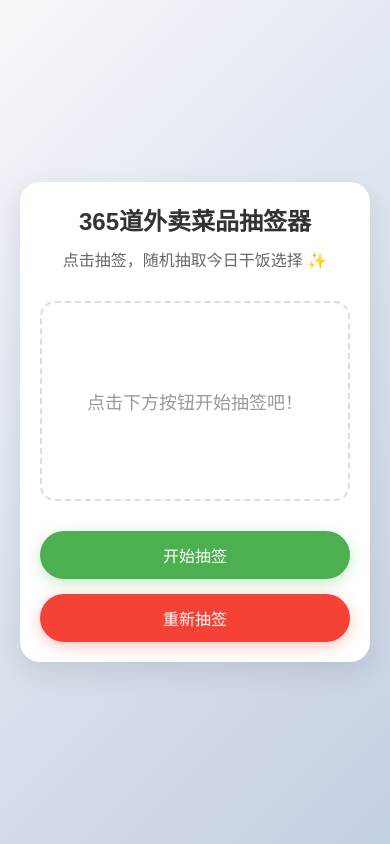
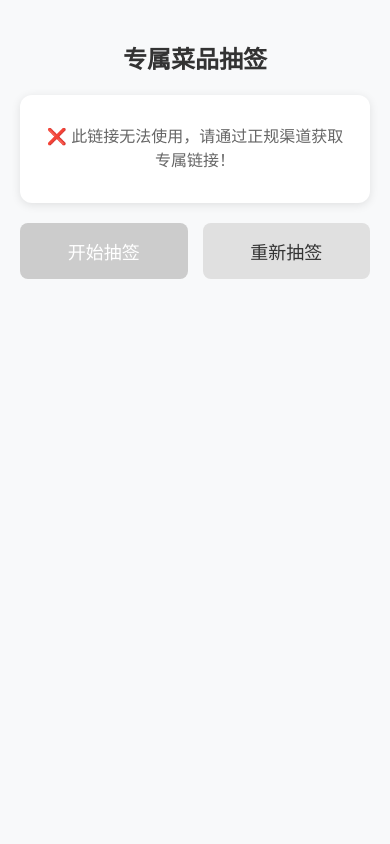
Before and after one commit to dalaoying9898/-, a plain HTML site: page index.html in a window 390 px wide. Drawn offline with Linux system fonts and the light colour scheme.

Commit message:
Update index.html

```diff
--- a/index.html
+++ b/index.html
@@ -3,214 +3,145 @@
 <head>
     <meta charset="UTF-8">
     <meta name="viewport" content="width=device-width, initial-scale=1.0">
-    <title>365道外卖菜品抽签器</title>
+    <title>专属菜品抽签</title>
     <style>
+        /* 全局样式 - 适配手机端，小红书客户常用手机访问 */
         * {
             margin: 0;
             padding: 0;
             box-sizing: border-box;
             font-family: "Microsoft YaHei", sans-serif;
         }
-
         body {
-            background: linear-gradient(135deg, #f5f7fa 0%, #c3cfe2 100%);
-            min-height: 100vh;
-            display: flex;
-            flex-direction: column;
-            align-items: center;
-            justify-content: center;
+            background-color: #f8f9fa;
             padding: 20px;
+            max-width: 500px;
+            margin: 0 auto;
         }
-
-        .container {
-            background: white;
-            border-radius: 20px;
-            box-shadow: 0 10px 30px rgba(0, 0, 0, 0.1);
-            padding: 40px;
-            max-width: 600px;
-            width: 100%;
+        h1 {
+            text-align: center;
+            color: #333;
+            margin: 20px 0;
+            font-size: 24px;
+        }
+        /* 抽签结果盒子 */
+        #resultBox {
+            background-color: white;
+            border-radius: 12px;
+            padding: 30px 20px;
+            box-shadow: 0 2px 10px rgba(0,0,0,0.1);
+            margin-bottom: 20px;
             text-align: center;
         }
-
-        h1 {
+        #noResult {
+            color: #666;
+            font-size: 16px;
+            line-height: 1.5;
+        }
+        #resultContent {
+            display: none;
+            margin-top: 10px;
+        }
+        #resultContent.show {
+            display: block;
+        }
+        #dishNumber {
+            color: #ff6700;
+            font-size: 18px;
+            font-weight: bold;
+            margin-bottom: 10px;
+        }
+        #dishName {
+            font-size: 22px;
             color: #333;
-            margin-bottom: 10px;
-            font-size: 28px;
+            font-weight: bold;
+            margin-bottom: 15px;
         }
-
-        .subtitle {
+        #dishBlessing {
             color: #666;
-            margin-bottom: 30px;
             font-size: 16px;
+            line-height: 1.6;
         }
-
-        .result-box {
-            border: 2px dashed #ddd;
-            border-radius: 15px;
-            padding: 30px 20px;
-            margin: 20px 0;
-            min-height: 200px;
-            display: flex;
-            flex-direction: column;
-            align-items: center;
-            justify-content: center;
-            transition: all 0.3s ease;
+        /* 抽签动画 */
+        #resultBox.drawing #noResult {
+            animation: loading 1s infinite alternate;
         }
-
-        .result-box.active {
-            border-color: #4CAF50;
-            background-color: #f9fff9;
+        @keyframes loading {
+            from { opacity: 0.5; }
+            to { opacity: 1; }
         }
-
-        .no-result {
-            color: #999;
-            font-size: 18px;
-        }
-
-        .result-content {
-            display: none;
-            flex-direction: column;
-            gap: 15px;
-        }
-
-        .result-content.show {
-            display: flex;
-        }
-
-        .dish-number {
-            color: #4CAF50;
-            font-size: 20px;
-            font-weight: bold;
-        }
-
-        .dish-name {
-            color: #333;
-            font-size: 24px;
-            font-weight: bold;
-            margin: 10px 0;
-        }
-
-        .dish-blessing {
-            color: #666;
-            font-size: 18px;
-            line-height: 1.5;
-            padding: 10px;
-            background-color: #f5f5f5;
-            border-radius: 10px;
-            width: 100%;
-        }
-
+        /* 按钮样式 */
         .btn-group {
             display: flex;
             gap: 15px;
-            justify-content: center;
-            margin-top: 30px;
-            flex-wrap: wrap;
+            margin-top: 20px;
         }
-
-        .draw-btn {
-            background-color: #4CAF50;
-            color: white;
+        button {
+            flex: 1;
+            padding: 15px 0;
             border: none;
-            padding: 15px 40px;
-            border-radius: 50px;
+            border-radius: 8px;
             font-size: 18px;
             cursor: pointer;
-            transition: all 0.3s ease;
-            box-shadow: 0 4px 15px rgba(76, 175, 80, 0.3);
+            transition: background-color 0.3s;
         }
-
-        .draw-btn:hover {
-            background-color: #45a049;
-            transform: translateY(-2px);
+        #drawBtn {
+            background-color: #ff6700;
+            color: white;
         }
-
-        .draw-btn:active {
-            transform: translateY(0);
+        #drawBtn:disabled {
+            background-color: #ccc;
+            cursor: not-allowed;
         }
-
-        .reset-btn {
-            background-color: #f44336;
-            color: white;
-            border: none;
-            padding: 15px 40px;
-            border-radius: 50px;
-            font-size: 18px;
-            cursor: pointer;
-            transition: all 0.3s ease;
-            box-shadow: 0 4px 15px rgba(244, 67, 54, 0.3);
+        #resetBtn {
+            background-color: #e0e0e0;
+            color: #333;
         }
-
-        .reset-btn:hover {
-            background-color: #d32f2f;
-            transform: translateY(-2px);
-        }
-
-        .reset-btn:active {
-            transform: translateY(0);
-        }
-
-        /* 抽签动画 */
-        @keyframes drawAnimation {
-            0% { transform: scale(1); }
-            50% { transform: scale(1.05); }
-            100% { transform: scale(1); }
-        }
-
-        .drawing {
-            animation: drawAnimation 0.2s infinite;
-        }
-
-        /* 响应式适配 */
-        @media (max-width: 500px) {
-            .container {
-                padding: 20px;
-            }
-
-            h1 {
-                font-size: 24px;
-            }
-
-            .draw-btn, .reset-btn {
-                padding: 12px 30px;
-                font-size: 16px;
-                width: 100%;
-            }
-
-            .dish-name {
-                font-size: 20px;
-            }
-
-            .dish-blessing {
-                font-size: 16px;
-            }
+        #resetBtn:hover {
+            background-color: #d0d0d0;
         }
     </style>
 </head>
 <body>
-    <div class="container">
-        <h1>365道外卖菜品抽签器</h1>
-        <p class="subtitle">点击抽签，随机抽取今日干饭选择 ✨</p>
+    <h1>专属菜品抽签</h1>
 
-        <div class="result-box" id="resultBox">
-            <div class="no-result" id="noResult">
-                点击下方按钮开始抽签吧！
-            </div>
-            <div class="result-content" id="resultContent">
-                <div class="dish-number" id="dishNumber"></div>
-                <div class="dish-name" id="dishName"></div>
-                <div class="dish-blessing" id="dishBlessing"></div>
-            </div>
-        </div>
-
-        <div class="btn-group">
-            <button class="draw-btn" id="drawBtn">开始抽签</button>
-            <button class="reset-btn" id="resetBtn">重新抽签</button>
+    <!-- 抽签结果展示区 -->
+    <div id="resultBox">
+        <div id="noResult">✅ 专属链接有效，可无限次抽签！</div>
+        <div id="resultContent">
+            <div id="dishNumber"></div>
+            <div id="dishName"></div>
+            <div id="dishBlessing"></div>
         </div>
     </div>
 
+    <!-- 按钮区 -->
+    <div class="btn-group">
+        <button id="drawBtn">开始抽签</button>
+        <button id="resetBtn">重新抽签</button>
+    </div>
+
     <script>
-        // 365道菜品+祝福语数据
+        // ===================== 小红书自动发货专用逻辑 =====================
+        // 规则：链接带 ?user=xxx 就可以无限抽签，不带则禁用
+        function getUrlParam(key) {
+            let p = new URLSearchParams(window.location.search);
+            return p.get(key);
+        }
+        // 检测是否有专属用户参数
+        const hasUserKey = getUrlParam("user") != null;
+
+        // 页面元素获取
+        const drawBtn = document.getElementById('drawBtn');
+        const resetBtn = document.getElementById('resetBtn');
+        const resultBox = document.getElementById('resultBox');
+        const noResult = document.getElementById('noResult');
+        const resultContent = document.getElementById('resultContent');
+        const dishNumber = document.getElementById('dishNumber');
+        const dishName = document.getElementById('dishName');
+        const dishBlessing = document.getElementById('dishBlessing');
+
+        // ===================== 365道完整菜品+祝福语数据 =====================
         const dishData = [
             { number: 1, name: "鱼香肉丝盖饭", blessing: "三餐有滋味，日子有光亮，平安顺遂每一天。" },
             { number: 2, name: "宫保鸡丁盖饭", blessing: "生活有滋有味，好运步步相随。" },
@@ -579,55 +510,62 @@
             { number: 365, name: "鸡蛋灌饼", blessing: "蛋灌饼香，平安吉祥。" }
         ];
 
-        // 获取DOM元素
-        const drawBtn = document.getElementById('drawBtn');
-        const resetBtn = document.getElementById('resetBtn');
-        const resultBox = document.getElementById('resultBox');
-        const noResult = document.getElementById('noResult');
-        const resultContent = document.getElementById('resultContent');
-        const dishNumber = document.getElementById('dishNumber');
-        const dishName = document.getElementById('dishName');
-        const dishBlessing = document.getElementById('dishBlessing');
+        // 初始化页面
+        if (!hasUserKey) {
+            noResult.textContent = "❌ 此链接无法使用，请通过正规渠道获取专属链接！";
+            drawBtn.disabled = true; // 禁用抽签按钮
+        } else {
+            noResult.textContent = "✅ 专属链接有效，可无限次抽签！";
+        }
 
-        // 抽签函数
+        // 抽签核心函数（无限次可用）
         function drawDish() {
-            // 添加抽签动画
+            // 无专属参数直接返回
+            if (!hasUserKey) return;
+
+            // 添加强调签动画
             resultBox.classList.add('drawing');
             drawBtn.disabled = true;
+            noResult.textContent = "正在抽签中...";
 
-            // 模拟抽签过程（延迟1.5秒显示结果）
+            // 模拟抽签延迟（更有仪式感）
             setTimeout(() => {
-                // 随机生成0-364的索引
-                const randomIndex = Math.floor(Math.random() * dishData.length);
-                const randomDish = dishData[randomIndex];
+                // 随机选一道菜
+                let randomIndex = Math.floor(Math.random() * dishData.length);
+                let randomDish = dishData[randomIndex];
 
-                // 显示结果
-                noResult.style.display = 'none';
+                // 停止动画，展示结果
+                resultBox.classList.remove('drawing');
+                drawBtn.disabled = false;
+                noResult.style.display = "none";
                 resultContent.classList.add('show');
-                resultBox.classList.add('active');
 
-                // 填充数据
+                // 填充结果
                 dishNumber.textContent = `第 ${randomDish.number} 道`;
                 dishName.textContent = randomDish.name;
                 dishBlessing.textContent = randomDish.blessing;
-
-                // 移除动画
-                resultBox.classList.remove('drawing');
-                drawBtn.disabled = false;
-            }, 1500);
+            }, 1200); // 1.2秒延迟，体验更好
         }
 
-        // 重置函数
+        // 重置函数（清空结果，可重新抽签）
         function resetDraw() {
             resultBox.classList.remove('active');
             resultContent.classList.remove('show');
-            noResult.style.display = 'block';
-            dishNumber.textContent = '';
-            dishName.textContent = '';
-            dishBlessing.textContent = '';
+            noResult.style.display = "block";
+
+            if (hasUserKey) {
+                noResult.textContent = "✅ 可再次抽签！";
+            } else {
+                noResult.textContent = "❌ 此链接无法使用，请通过正规渠道获取专属链接！";
+            }
+
+            // 清空结果内容
+            dishNumber.textContent = "";
+            dishName.textContent = "";
+            dishBlessing.textContent = "";
         }
 
-        // 绑定事件
+        // 绑定按钮点击事件
         drawBtn.addEventListener('click', drawDish);
         resetBtn.addEventListener('click', resetDraw);
     </script>
```
